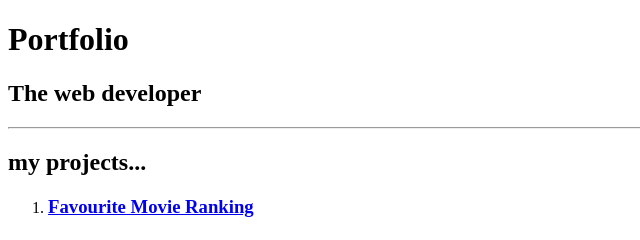
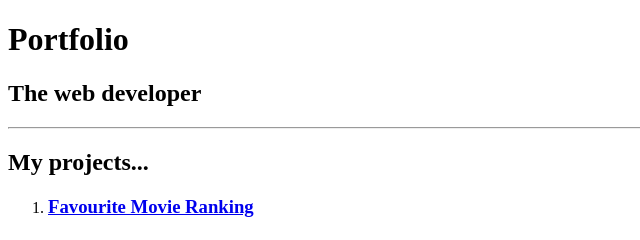
Before and after one commit to 407adi/html-portfolio, a plain HTML site: page index.html in a window 1280 px wide. Shown: the top 240 px of the page, 0-640 px from the left. Drawn offline with Linux system fonts and the light colour scheme.

Commit message:
heading correction

```diff
--- a/index.html
+++ b/index.html
@@ -9,7 +9,7 @@
     <h1> Portfolio</h1>
     <h2> The web developer</h2>
     <hr />
-    <h2> my projects...</h2>
+    <h2> My projects...</h2>
     <ol>
         <li>
             <h3> <a href="./public/movie-ranking.html"  >  Favourite Movie Ranking</a></h3>
```
